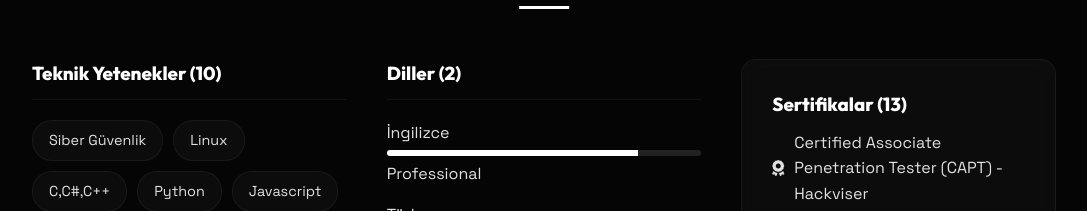
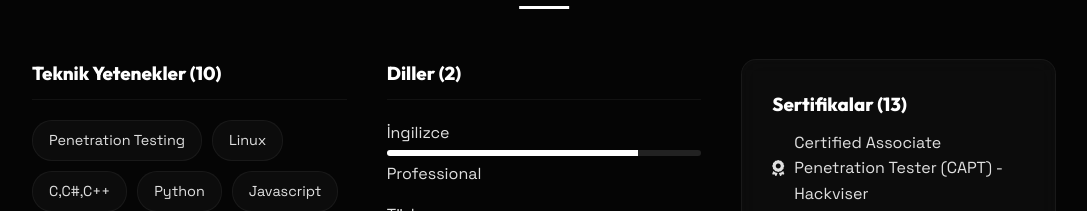
Before and after one commit to efekrbas/website, a React (Vite) app: page / in a window 1280 px wide. Shown: the part 2560-2771 px from the top of the page, without its empty margins (96-1183 px from the left). Built offline with nearby package versions, Linux system fonts and the light colour scheme; no server answers.

Commit message:
fix: minor correction in Skills component

```diff
--- a/src/components/Skills.jsx
+++ b/src/components/Skills.jsx
@@ -18,7 +18,7 @@ const Skills = () => {
                 <div className="skill-category">
                     <h3>Teknik Yetenekler (10)</h3>
                     <div className="tags">
-                        <span className="tag">Siber Güvenlik</span>
+                        <span className="tag">Penetration Testing</span>
                         <span className="tag">Linux</span>
                         <span className="tag">C,C#,C++</span>
                         <span className="tag">Python</span>
```
